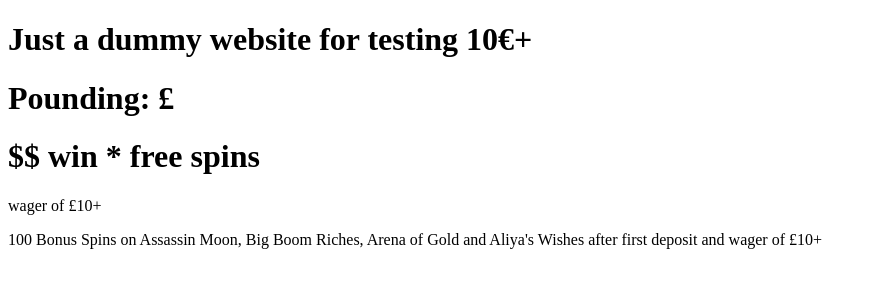
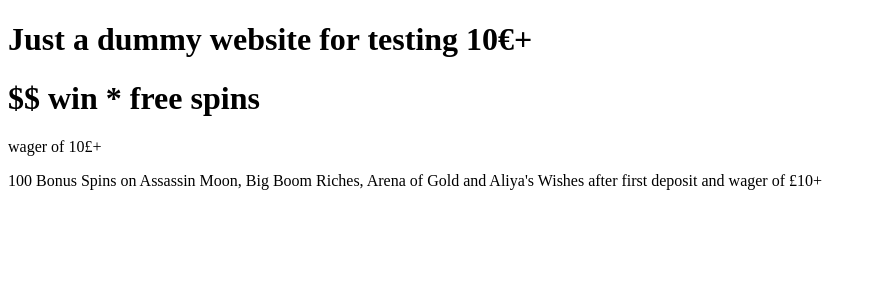
Before and after one commit to rigongr/dummy-website, a plain HTML site: page index.html in a window 1280 px wide. Shown: the whole page, without its empty margins (0-877 px from the left). Drawn offline with Linux system fonts and the light colour scheme.

Commit message:
testinggg

```diff
--- a/index.html
+++ b/index.html
@@ -8,10 +8,9 @@
 </head>
 <body>
     <h1> Just a dummy website for testing 10€+ </h1>
-    <h1> Pounding: £ </h1>
     <h1> $$ win * free spins </h1>
-    <p> wager of £10+ </p>
+    <p> wager of 10£+ </p>
     <p> 100 Bonus Spins on Assassin Moon, Big Boom Riches, Arena of Gold and Aliya's Wishes after first deposit and wager of £10+ </p>
-    <h2>
+
 </body>
 </html>
```
